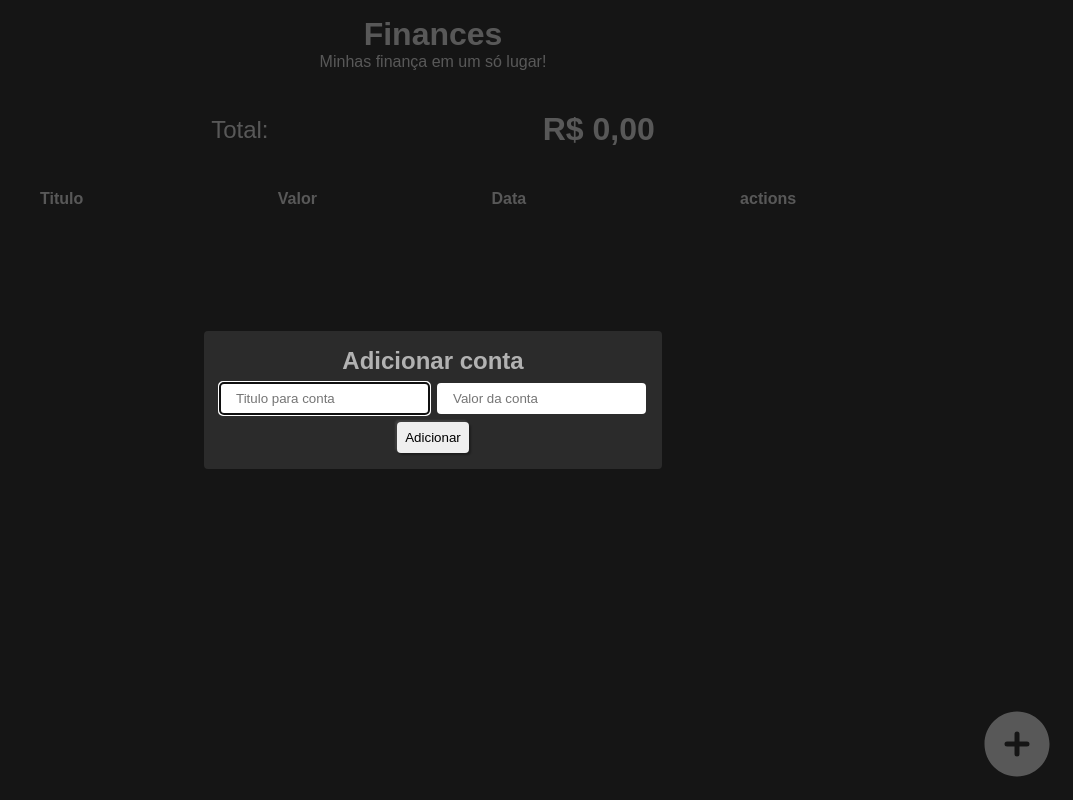
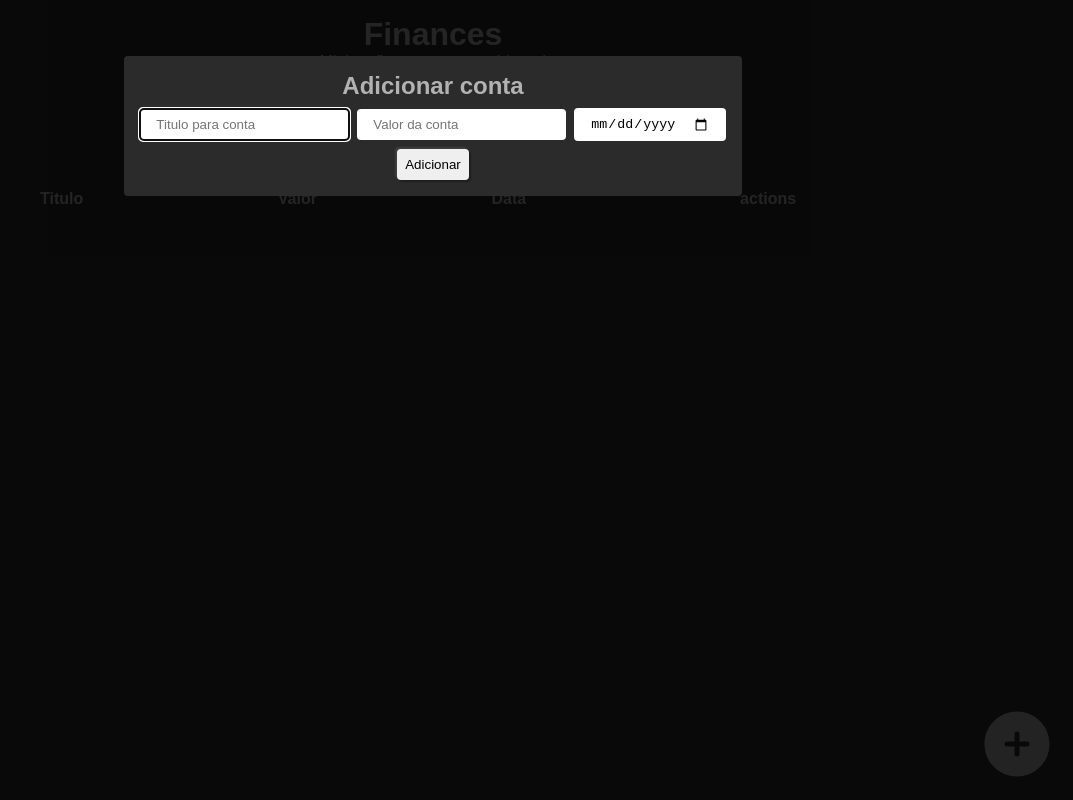
Before and after one commit to gvao/finances-app, a React (Vite) app: page / in a window 1280 px wide. Both pictures are taken after a click on the icon 1224 px from the left and 744 px from the top of the page. Shown: the whole page, without its empty margins (207-1280 px from the left). Built offline with nearby package versions, Linux system fonts and the light colour scheme.

Commit message:
insert date in model and form date input

```diff
--- a/src/components/form-account/index.tsx
+++ b/src/components/form-account/index.tsx
@@ -8,7 +8,9 @@ function useFormAccount() {
 	const [data, setData] = useState<Partial<Account>>({
 		name: "",
 		total: 0,
+		date: new Date,
 	});
+
 	const { addAccount, changeShowForm } = useAccountContext();
 
 	const onSubmit = (event: FormEvent<HTMLFormElement>) => {
@@ -18,7 +20,6 @@ function useFormAccount() {
 		addAccount(data);
 		changeShowForm()
 
-		console.log(`Account additing successfully`);
 		elem.reset()
 	};
 
@@ -28,6 +29,7 @@ function useFormAccount() {
 		setData((state) => ({ ...state, [id]: value }));
 	};
 
+	console.log(data)
 	return {
 		data,
 		onSubmit,
@@ -64,6 +66,8 @@ export function FormAccount() {
 					placeholder="Valor da conta"
 					value={data.total || ""}
 				/>
+
+				<input className={styles.field} type="date" name="date" id="date" onChange={onChangeInput} />
 			</div>
 
 			<button type="submit" className={styles.formButton}>
--- a/src/components/popup/styles.module.css
+++ b/src/components/popup/styles.module.css
@@ -1,5 +1,5 @@
 .wrapper {
-    background-color: rgba(0, 0, 0, 0.5);
+    background-color: rgba(0, 0, 0, 0.8);
 
     width: 100%;
     height: 100vh;
@@ -12,11 +12,13 @@
 
     display: flex;
     justify-content: center;
-    align-items: center;
+    /* align-items: center; */
 }
 
 .popup {
     background-color: var(--color-secondary);
     padding: var(--pad-default);
     border-radius: var(--radius-default);
+    height: fit-content;
+    margin-top: 40px;
 }
--- a/src/components/table-account/index.tsx
+++ b/src/components/table-account/index.tsx
@@ -3,7 +3,6 @@ import { useAccountContext } from "../../context/accounts";
 import { transformCurrency, transformDate } from "../../utils";
 
 import styles from "./styles.module.css";
-import Button from "../common/button";
 
 export const TableExpenses = () => {
 	const { accounts } = useAccountContext();
@@ -42,7 +41,19 @@ function TableRow({ account, ...props }: { account: Account }) {
 			<td className={styles.cell}>{transformDate(date)}</td>
 
 			<td className={styles.cell}>
-				<Button onClick={deleteAccountOnClick}>delete</Button>
+				<svg
+					// className={} //insert style
+					onClick={deleteAccountOnClick}
+					xmlns="http://www.w3.org/2000/svg"
+					viewBox="0 0 24 24"
+					fill="currentColor"
+				>
+					<path
+						fillRule="evenodd"
+						d="M16.5 4.478v.227a48.816 48.816 0 013.878.512.75.75 0 11-.256 1.478l-.209-.035-1.005 13.07a3 3 0 01-2.991 2.77H8.084a3 3 0 01-2.991-2.77L4.087 6.66l-.209.035a.75.75 0 01-.256-1.478A48.567 48.567 0 017.5 4.705v-.227c0-1.564 1.213-2.9 2.816-2.951a52.662 52.662 0 013.369 0c1.603.051 2.815 1.387 2.815 2.951zm-6.136-1.452a51.196 51.196 0 013.273 0C14.39 3.05 15 3.684 15 4.478v.113a49.488 49.488 0 00-6 0v-.113c0-.794.609-1.428 1.364-1.452zm-.355 5.945a.75.75 0 10-1.5.058l.347 9a.75.75 0 101.499-.058l-.346-9zm5.48.058a.75.75 0 10-1.498-.058l-.347 9a.75.75 0 001.5.058l.345-9z"
+						clipRule="evenodd"
+					/>
+				</svg>
 			</td>
 		</tr>
 	);
--- a/src/core/account/model.ts
+++ b/src/core/account/model.ts
@@ -4,13 +4,15 @@ import Id from "../shared/id.ts";
 export interface Account extends Record<string, any> {
   name: string;
   total: number;
+  date: Date;
   createAt: Date;
   id?: string;
 }
 
-export function CreateAccount({ name, total, id }: Partial<Account>): Account {
+export function CreateAccount({ name, total, id, date }: Partial<Account>): Account {
 
-  if(!name || !total) throw new Error(`Name and total required`)
+  if(!name || !total || !date) throw new Error(`Name, date or total required`)
+
 
   const createAt = new Date();
 
@@ -19,5 +21,6 @@ export function CreateAccount({ name, total, id }: Partial<Account>): Account {
     name,
     total,
     createAt,
+    date,
   };
 }
--- a/src/core/account/use-cases/insert-account.ts
+++ b/src/core/account/use-cases/insert-account.ts
@@ -1,8 +1,8 @@
 import { Account, CreateAccount } from "..";
 import { Repository } from "../../shared/repository";
 
-export function insertAccount(repository: Repository, { name, total }: Partial<Account>) {
-	const account = CreateAccount({ name, total });
+export function insertAccount(repository: Repository, { name, total, date }: Partial<Account>) {
+	const account = CreateAccount({ name, total, date });
 
 	repository.add(account);
 	return account
```
